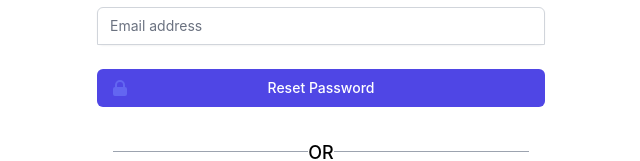
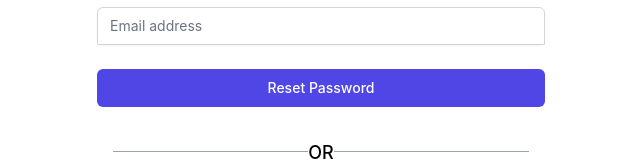
Before and after one commit to COS301-SE-2022/CryptoHub, a Next.js app in the folder client/: page /forgotPassword in a window 1280 px wide. Shown: the part 133-294 px from the top of the page, without its empty margins (319-959 px from the left). Built offline with nearby package versions, Linux system fonts and the light colour scheme.

Commit message:
Update forgotPassword.js

```diff
--- a/client/pages/forgotPassword.js
+++ b/client/pages/forgotPassword.js
@@ -29,16 +29,16 @@ function forgotPassword() {
                       Email address
                     </label>
                     <input
-                    //   id="email-address"
-                    //   name="email"
-                    //   type="email"
-                    //   autoComplete="email"
-                    //   required
+                      id="email-address"
+                      name="email"
+                      type="email"
+                      autoComplete="email"
+                      required
                       className="appearance-none rounded-none relative block w-full px-3 py-2 border border-gray-300 placeholder-gray-500 text-gray-900 rounded-t-md focus:outline-none focus:ring-indigo-500 focus:border-indigo-500 focus:z-10 sm:text-sm"
                       placeholder="Email address"
-                    //   onChange={(e) => {
-                    //     setEmail(e.target.value);
-                    //   }}
+                      onChange={(e) => {
+                        setEmail(e.target.value);
+                      }}
                     />
                   </div>
                 </div>
@@ -48,16 +48,10 @@ function forgotPassword() {
                     type="submit"
                     className="group relative w-full flex justify-center py-2 px-4 border border-transparent text-sm font-medium rounded-md text-white bg-indigo-600 hover:bg-indigo-700 focus:outline-none focus:ring-2 focus:ring-offset-2 focus:ring-indigo-500"
                   >
-                    <span className="absolute left-0 inset-y-0 flex items-center pl-3">
-                      <LockClosedIcon
-                        className="h-5 w-5 text-indigo-500 group-hover:text-indigo-400"
-                        aria-hidden="true"
-                      />
-                    </span>
                     {loading ? (
                       <p className="text-indigo-200">Loading...</p>
                     ) : (
-                      <p>Reset Password</p>
+                      <a href="/forgotPasswordConfirmation">Reset Password</a>
                     )}
                   </button>
                 </div>
@@ -100,11 +94,11 @@ function forgotPassword() {
 
 
               </form>
-              {/* {error ? (
+              {error ? (
                 <h2 className="text-center text-sm font-semibold text-red-500">
                   invalid login credentials
                 </h2>
-              ) : null} */}
+              ) : null}
             </div>
           </div>
         </>
```
